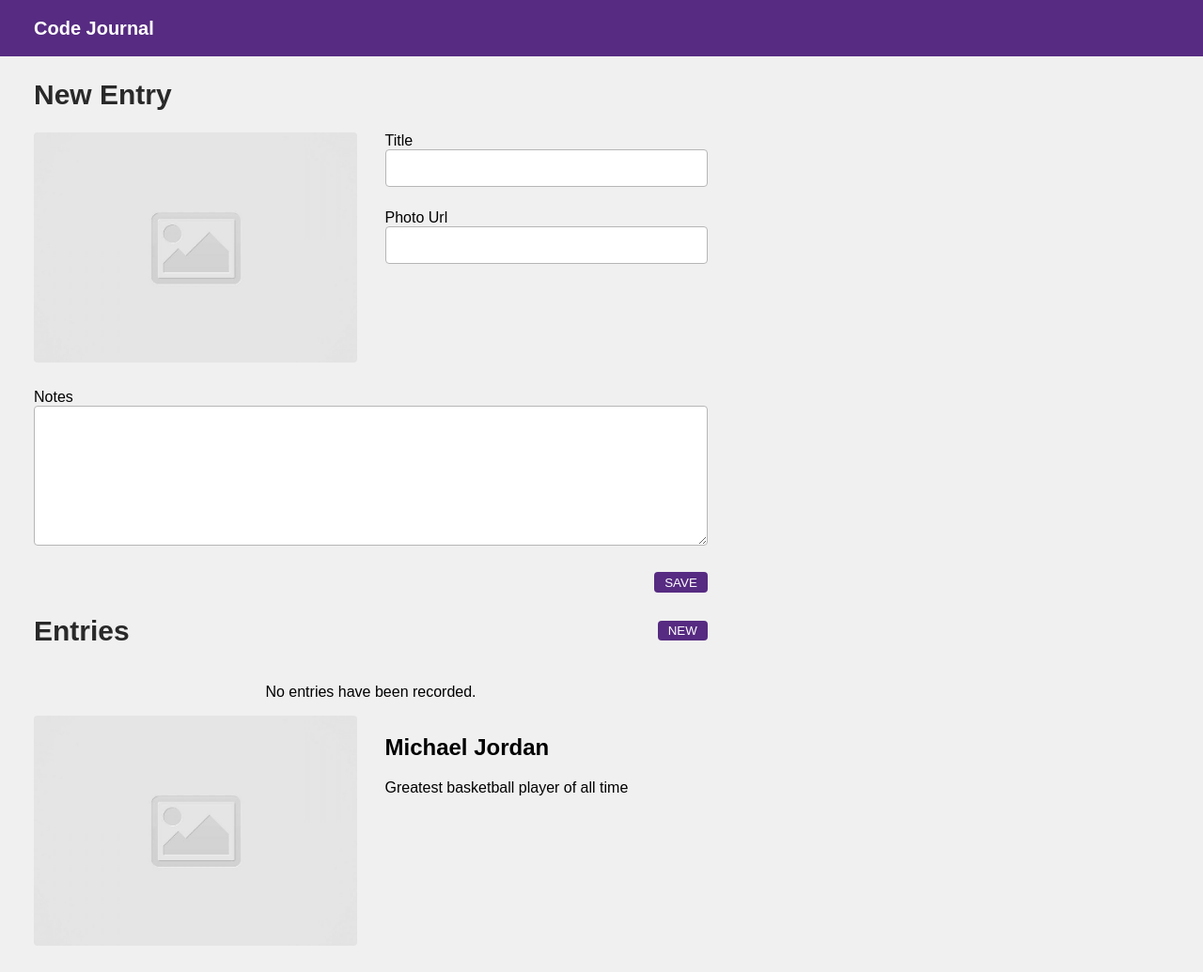
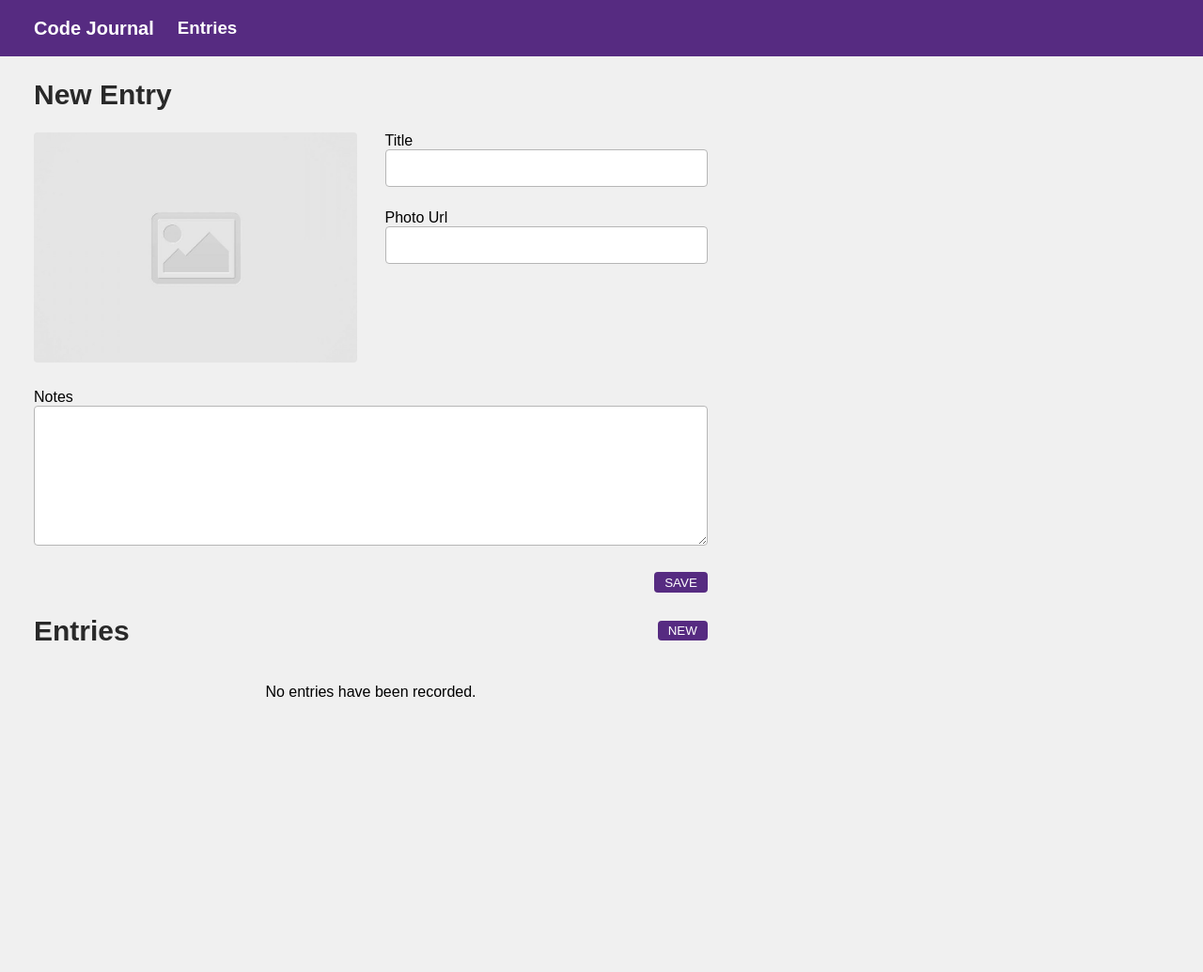
Before and after one commit to david-s-song/code-journal-v2, a website: page index.html in a window 1280 px wide. Shown: the whole page at 94% size. After the commit the page ends 800 px from the top, so only its background shows below. Drawn offline with Linux system fonts and the light colour scheme; a web font is replaced by a local one.

Commit message:
added nav bar entries.

```diff
--- a/css/styles.css
+++ b/css/styles.css
@@ -11,10 +11,23 @@ body {
   background-color: #562b81;
 }
 
+.header-wrapper {
+  display: flex;
+}
+
 .header-logo {
   color: white;
   font-size: 20px;
   line-height: 27px;
+}
+
+.header-nav-entries {
+  padding-left: 25px;
+}
+
+a {
+  text-decoration: none;
+  color: white;
 }
 
 .new-entry-header,
--- a/index.html
+++ b/index.html
@@ -22,7 +22,12 @@
     <div class="container header-background-purple">
       <div class="row">
         <div class="column-full">
-          <h2 class="header-logo">Code Journal</h2>
+          <div class="header-wrapper">
+            <h2 class="header-logo">Code Journal</h2>
+            <nav class="header-nav-entries">
+              <a href="#"><h3 class="nav-entries">Entries</h3></a>
+            </nav>
+          </div>
         </div>
       </div>
     </div>
@@ -104,7 +109,7 @@
             </div>
           </div>
           <ul class="new-entries">
-            <li class="li-entry-wrapper">
+            <!-- <li class="li-entry-wrapper">
               <div class="image-entries">
                 <img class="image" src="images/placeholder-image-square.jpg" alt="photos for entries">
               </div>
@@ -112,7 +117,7 @@
                 <h2 class="entry-title">Michael Jordan</h2>
                 <p class="entry-paragraph">Greatest basketball player of all time</p>
               </div>
-            </li>
+            </li> -->
           </ul>
         </div>
       </div>
--- a/js/main.js
+++ b/js/main.js
@@ -16,7 +16,7 @@ function submitForm(event) {
   event.preventDefault();
   var newEntryObj = {};
   newEntryObj.title = $formEntry.elements.title.value;
-  newEntryObj.photoUrl = $formEntry.elements.photourl.value;
+  newEntryObj.photourl = $formEntry.elements.photourl.value;
   newEntryObj.notes = $formEntry.elements.notes.value;
   newEntryObj.entryId = data.nextEntryId;
   data.nextEntryId++;
@@ -33,9 +33,10 @@ function renderEntry(entryObj) {
   $divImageWrapper.setAttribute('class', 'image-entries');
   $entryEl.appendChild($divImageWrapper);
 
-  var $entryImage = document.createElement('image');
+  var $entryImage = document.createElement('img');
   $entryImage.className = 'image';
-  $entryImage.src = entryObj.photourl;
+  $entryImage.setAttribute('src', entryObj.photourl);
+  $entryImage.setAttribute('alt', 'entry-image');
   $divImageWrapper.appendChild($entryImage);
 
   var $divPgWrapper = document.createElement('div');
```
